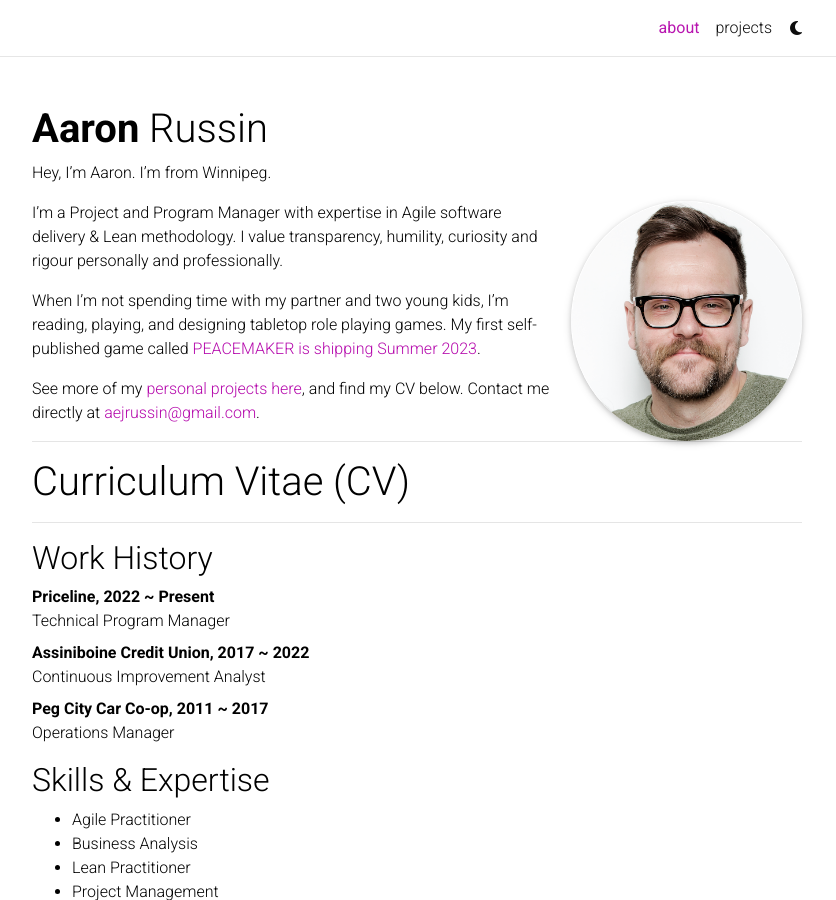
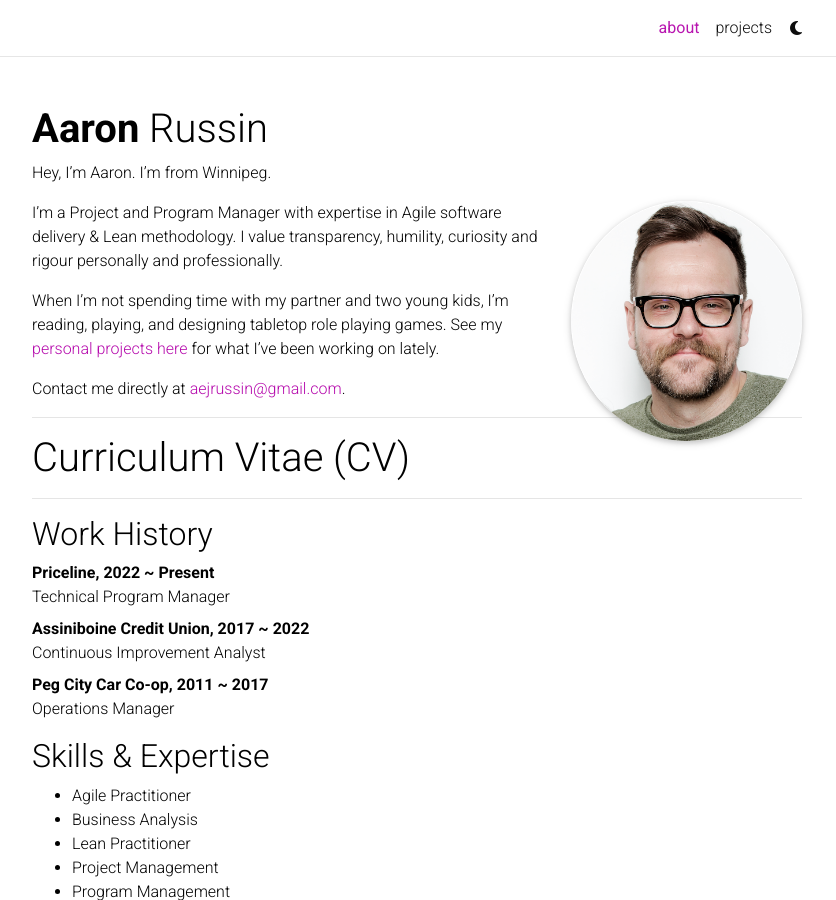
Before and after one commit to aejrussin/aejrussin, a Jekyll site: the page built from _pages/about.md, in a window 1280 px wide and 900 px high. Shown: the whole window, without its empty margins (223-1059 px from the left). Built offline with Jekyll 4.4.1, drawn with Linux system fonts in a browser that asks for light colours; full-size pictures stand in for the smaller copies a plugin makes; comment, search, counter and statistics services are not loaded; a style sheet for code colours, icons or effects is not loaded.

Commit message:
Update about.md

```diff
--- a/_pages/about.md
+++ b/_pages/about.md
@@ -18,9 +18,9 @@ social: true  # includes social icons at the bottom of the page
 ---
 I’m a Project and Program Manager with expertise in Agile software delivery & Lean methodology. I value transparency, humility, curiosity and rigour personally and professionally.
 
-When I’m not spending time with my partner and two young kids, I’m reading, playing, and designing tabletop role playing games. My first self-published game called [PEACEMAKER is shipping Summer 2023](https://www.kickstarter.com/projects/aaronrussin/peacemaker-rpg/).
+When I’m not spending time with my partner and two young kids, I’m reading, playing, and designing tabletop role playing games. See my [personal projects here](https://www.aaronrussin.com/projects/) for what I've been working on lately.
 
-See more of my [personal projects here](https://www.aaronrussin.com/projects/), and find my CV below. Contact me directly at [aejrussin@gmail.com](mailto:aejrussin@gmail.com).
+Contact me directly at [aejrussin@gmail.com](mailto:aejrussin@gmail.com).
 
 ---
 # Curriculum Vitae (CV)
```
